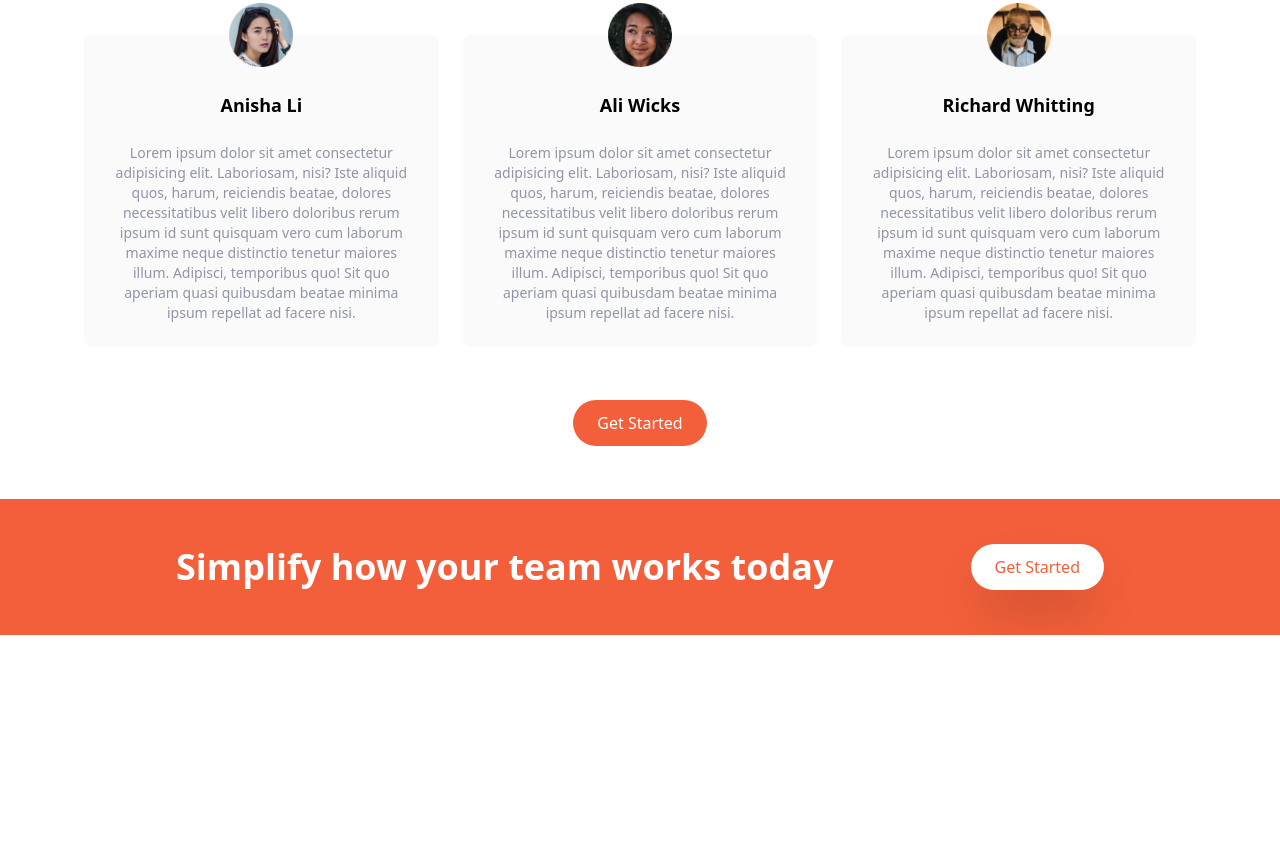
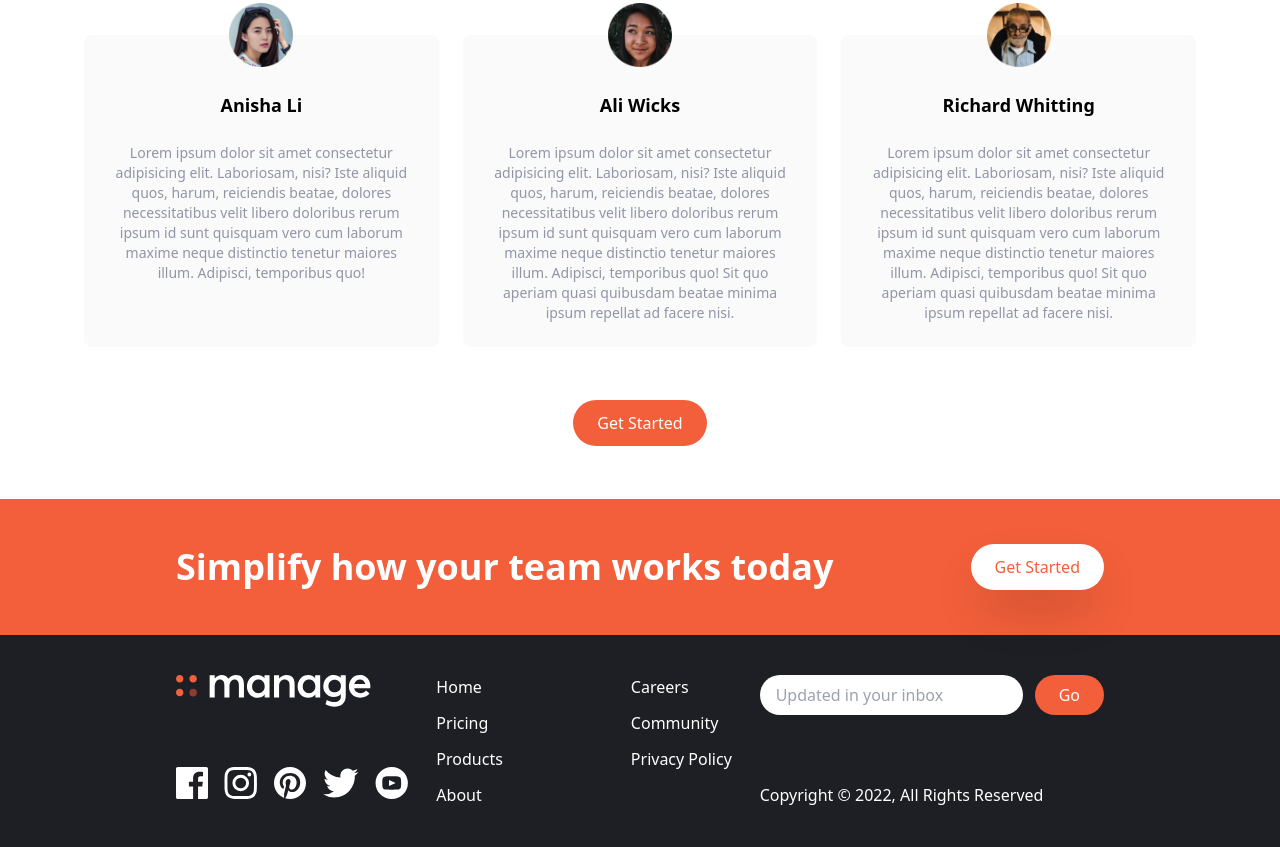
Before and after one commit to prashantpokhrel82/Manage, a website: page index.html in a window 1280 px wide. Shown: the part 1373-2220 px from the top of the page. Before the commit the page ends 2008 px from the top, so only its background shows below. Drawn offline with Linux system fonts and the light colour scheme.

Commit message:
footer added

```diff
--- a/index.html
+++ b/index.html
@@ -79,7 +79,10 @@
           <p class="max-w-sm text-center text-darkGrayishBlue md:text-left">
             Manage provides all the functionality your team needs, without the
             complexity. Our software iws tailor-made for modern digital product
-            teams.
+            teams. Sit quo aperiam quasi quibusdam beatae minima ipsum repellat
+            ad facere nisi. Lorem ipsum, dolor sit amet consectetur adipisicing
+            elit. Magnam libero atque velit. Autem, itaque harum. Similique
+            dolor veniam obcaecati amet!
           </p>
         </div>
         <!-- Numbered List -->
@@ -196,8 +199,7 @@
               Laboriosam, nisi? Iste aliquid quos, harum, reiciendis beatae,
               dolores necessitatibus velit libero doloribus rerum ipsum id sunt
               quisquam vero cum laborum maxime neque distinctio tenetur maiores
-              illum. Adipisci, temporibus quo! Sit quo aperiam quasi quibusdam
-              beatae minima ipsum repellat ad facere nisi.
+              illum. Adipisci, temporibus quo!
             </p>
           </div>
           <!-- testimonial 2 -->
@@ -261,5 +263,82 @@
         </div>
       </div>
     </section>
+    <!-- Footer -->
+    <footer class="bg-veryDarkBlue">
+      <!-- Flex Container -->
+      <div
+        class="container flex flex-col-reverse justify-between px-6 py-10 mx-auto space-y-8 md:flex-row md:space-y-0"
+      >
+        <!-- Logo and Social Links Container     -->
+        <div
+          class="flex flex-col-reverse items-center justify-between space-y-12 md:flex-col md:space-y-0 md:items-start"
+        >
+          <div class="mx-auto my-5 text-center text-white md:hidden">
+            Copyright &copy; 2022, All Rights Reserved
+          </div>
+          <!-- Logo -->
+          <div>
+            <img src="img/logo-white.svg" class="h-8" alt="" />
+          </div>
+          <!-- Social Links Container -->
+          <div class="flex justify-center space-x-4 py-2">
+            <!-- Link 1 -->
+            <a href="">
+              <img src="img/icon-facebook.svg" alt="" class="h-8" />
+            </a>
+            <!-- Link 2 -->
+            <a href="">
+              <img src="img/icon-instagram.svg" alt="" class="h-8" />
+            </a>
+            <!-- Link 3 -->
+            <a href="">
+              <img src="img/icon-pinterest.svg" alt="" class="h-8" />
+            </a>
+            <!-- Link 4 -->
+            <a href="">
+              <img src="img/icon-twitter.svg" alt="" class="h-8" />
+            </a>
+            <!-- Link 5 -->
+            <a href="">
+              <img src="img/icon-youtube.svg" alt="" class="h-8" />
+            </a>
+          </div>
+        </div>
+        <!-- List Container -->
+        <div class="flex justify-around space-x-32">
+          <div class="flex flex-col space-y-3 text-white">
+            <a href="#" class="hover:text-brightRed">Home</a>
+            <a href="#" class="hover:text-brightRed">Pricing</a>
+            <a href="#" class="hover:text-brightRed">Products</a>
+            <a href="#" class="hover:text-brightRed">About</a>
+          </div>
+          <div class="flex flex-col space-y-3 text-white">
+            <a href="#" class="hover:text-brightRed">Careers</a>
+            <a href="#" class="hover:text-brightRed">Community</a>
+            <a href="#" class="hover:text-brightRed">Privacy Policy</a>
+          </div>
+        </div>
+        <!-- Input Container -->
+        <div class="flex flex-col justify-between">
+          <form>
+            <div class="flex space-x-3">
+              <input
+                type="text"
+                class="flex-1 px-4 rounded-full focus:outline-none"
+                placeholder="Updated in your inbox"
+              />
+              <button
+                class="px-6 py-2 text-white rounded-full bg-brightRed hover:bg-brightRedLight focus:outline-none"
+              >
+                Go
+              </button>
+            </div>
+          </form>
+          <div class="hidden text-white md:block">
+            Copyright &copy; 2022, All Rights Reserved
+          </div>
+        </div>
+      </div>
+    </footer>
   </body>
 </html>
```
Also changed, not shown: css/main.css.
